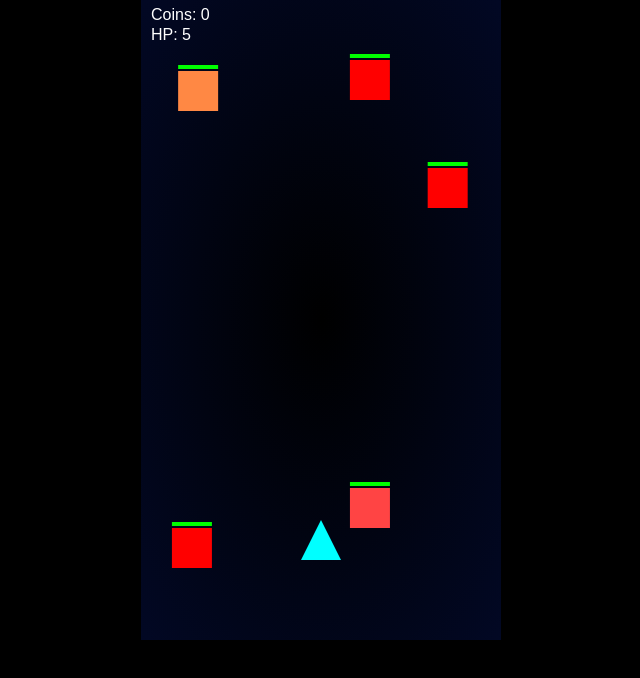
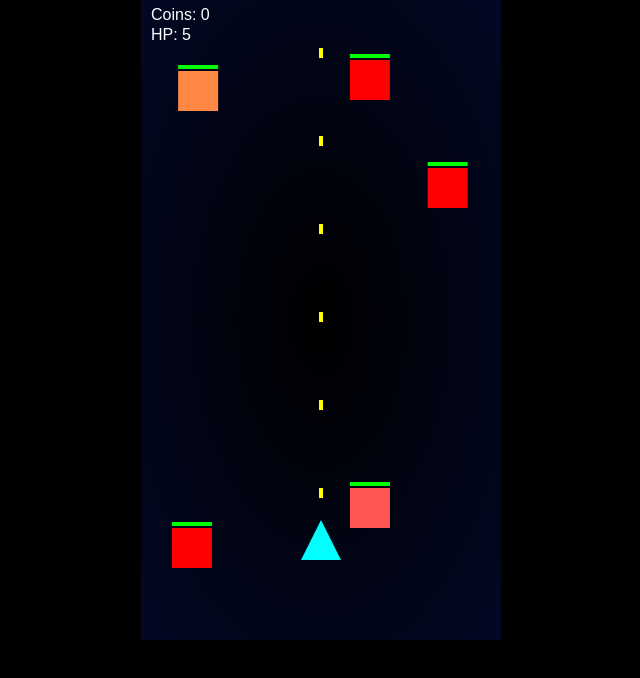
Before and after one commit to igormoroz270-sketch/cat-flappy-game, a plain HTML site: page index.html in a window 1280 px wide. Shown: the whole page, without its empty margins (319-959 px from the left). Drawn offline with Linux system fonts and the light colour scheme.

Commit message:
Update index.html

```diff
--- a/index.html
+++ b/index.html
@@ -11,7 +11,7 @@
     margin: 0;
     background: black;
     overflow: hidden;
-    touch-action: manipulation;
+    touch-action: none;
   }
   canvas {
     display: block;
@@ -35,31 +35,40 @@ tg?.expand();
 // ===== PLAYER =====
 let player = {
   x: 160,
+  targetX: 160,
   y: 520,
   w: 40,
   h: 40,
   hp: 5,
   damage: 1,
-  fireRate: 15,
-  fireCooldown: 0
+  fireRate: 10, // чем меньше — тем быстрее стрельба
+  fireCooldown: 0,
+  speed: 0.15 // плавность движения
 };
 
 // ===== GAME STATE =====
 let bullets = [];
 let enemies = [];
 let coins = [];
-let score = 0;
 let money = 0;
 let gameOver = false;
 
-// ===== INPUT =====
-canvas.addEventListener("click", (e) => {
-  shoot();
+// ===== TOUCH CONTROL =====
+canvas.addEventListener("touchmove", e => {
+  let rect = canvas.getBoundingClientRect();
+  let touchX = e.touches[0].clientX - rect.left;
+  player.targetX = touchX - player.w / 2;
+});
+
+canvas.addEventListener("touchstart", e => {
+  let rect = canvas.getBoundingClientRect();
+  let touchX = e.touches[0].clientX - rect.left;
+  player.targetX = touchX - player.w / 2;
 });
 
 // ===== GAME LOOP =====
 function loop() {
-  ctx.clearRect(0,0,canvas.width,canvas.height);
+  ctx.clearRect(0, 0, canvas.width, canvas.height);
 
   update();
   draw();
@@ -69,12 +78,33 @@ function loop() {
 
 // ===== UPDATE =====
 function update() {
-  if (player.fireCooldown > 0) player.fireCooldown--;
+  // Smooth movement (LERP)
+  player.x += (player.targetX - player.x) * player.speed;
 
+  // Borders
+  player.x = Math.max(0, Math.min(canvas.width - player.w, player.x));
+
+  autoShoot();
   updateBullets();
   updateEnemies();
   updateCoins();
   spawnEnemies();
+}
+
+// ===== AUTO SHOOT =====
+function autoShoot() {
+  if (player.fireCooldown > 0) {
+    player.fireCooldown--;
+    return;
+  }
+
+  bullets.push({
+    x: player.x + player.w / 2,
+    y: player.y,
+    speed: 8
+  });
+
+  player.fireCooldown = player.fireRate;
 }
 
 // ===== DRAW =====
@@ -84,7 +114,6 @@ function draw() {
   enemies.forEach(drawEnemy);
   coins.forEach(drawCoin);
 
-  // UI
   ctx.fillStyle = "white";
   ctx.font = "16px Arial";
   ctx.fillText("Coins: " + money, 10, 20);
@@ -95,23 +124,11 @@ function draw() {
 function drawPlayer() {
   ctx.fillStyle = "#00ffff";
   ctx.beginPath();
-  ctx.moveTo(player.x + 20, player.y);
-  ctx.lineTo(player.x, player.y + 40);
-  ctx.lineTo(player.x + 40, player.y + 40);
+  ctx.moveTo(player.x + player.w / 2, player.y);
+  ctx.lineTo(player.x, player.y + player.h);
+  ctx.lineTo(player.x + player.w, player.y + player.h);
   ctx.closePath();
   ctx.fill();
-}
-
-function shoot() {
-  if (player.fireCooldown > 0) return;
-
-  bullets.push({
-    x: player.x + 20,
-    y: player.y,
-    speed: 8
-  });
-
-  player.fireCooldown = player.fireRate;
 }
 
 // ===== BULLETS =====
@@ -132,11 +149,12 @@ function spawnEnemies() {
   if (Math.random() < 0.02) {
     let level = Math.ceil(Math.random() * 3);
     enemies.push({
-      x: Math.random() * 320,
+      x: Math.random() * (canvas.width - 40),
       y: -40,
       w: 40,
       h: 40,
       hp: level * 2,
+      maxHp: level * 2,
       level,
       speed: 1 + level
     });
@@ -148,11 +166,12 @@ function updateEnemies() {
     let e = enemies[i];
     e.y += e.speed;
 
-    // Bullet collision
+    // Bullet hit
     for (let j = bullets.length - 1; j >= 0; j--) {
-      if (hit(bullets[j], e)) {
+      if (pointInRect(bullets[j], e)) {
         e.hp -= player.damage;
         bullets.splice(j, 1);
+
         if (e.hp <= 0) {
           spawnCoins(e);
           enemies.splice(i, 1);
@@ -173,14 +192,14 @@ function updateEnemies() {
 }
 
 function drawEnemy(e) {
-  ctx.fillStyle = ["#ff4444", "#ff8844", "#ff0000"][e.level - 1];
+  ctx.fillStyle = ["#ff5555", "#ff8844", "#ff0000"][e.level - 1];
   ctx.fillRect(e.x, e.y, e.w, e.h);
 
   // HP bar
   ctx.fillStyle = "black";
   ctx.fillRect(e.x, e.y - 6, e.w, 4);
   ctx.fillStyle = "lime";
-  ctx.fillRect(e.x, e.y - 6, (e.hp / (e.level * 2)) * e.w, 4);
+  ctx.fillRect(e.x, e.y - 6, (e.hp / e.maxHp) * e.w, 4);
 }
 
 // ===== COINS =====
@@ -188,7 +207,7 @@ function spawnCoins(enemy) {
   let amount = enemy.level + 1;
   for (let i = 0; i < amount; i++) {
     coins.push({
-      x: enemy.x + 20,
+      x: enemy.x + enemy.w / 2,
       y: enemy.y,
       vy: Math.random() * 2 + 1
     });
@@ -217,12 +236,12 @@ function drawCoin(c) {
 }
 
 // ===== COLLISION =====
-function hit(b, e) {
+function pointInRect(p, r) {
   return (
-    b.x > e.x &&
-    b.x < e.x + e.w &&
-    b.y > e.y &&
-    b.y < e.y + e.h
+    p.x > r.x &&
+    p.x < r.x + r.w &&
+    p.y > r.y &&
+    p.y < r.y + r.h
   );
 }
 
```
